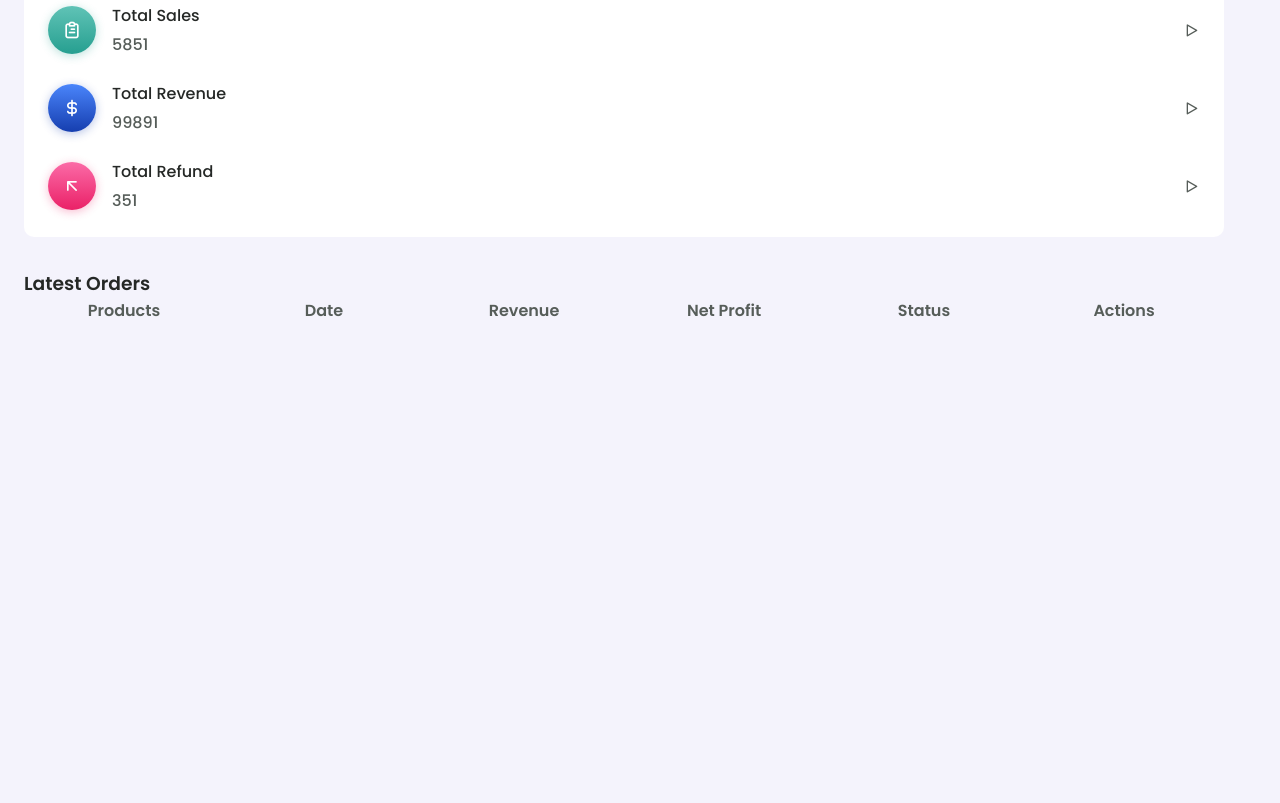
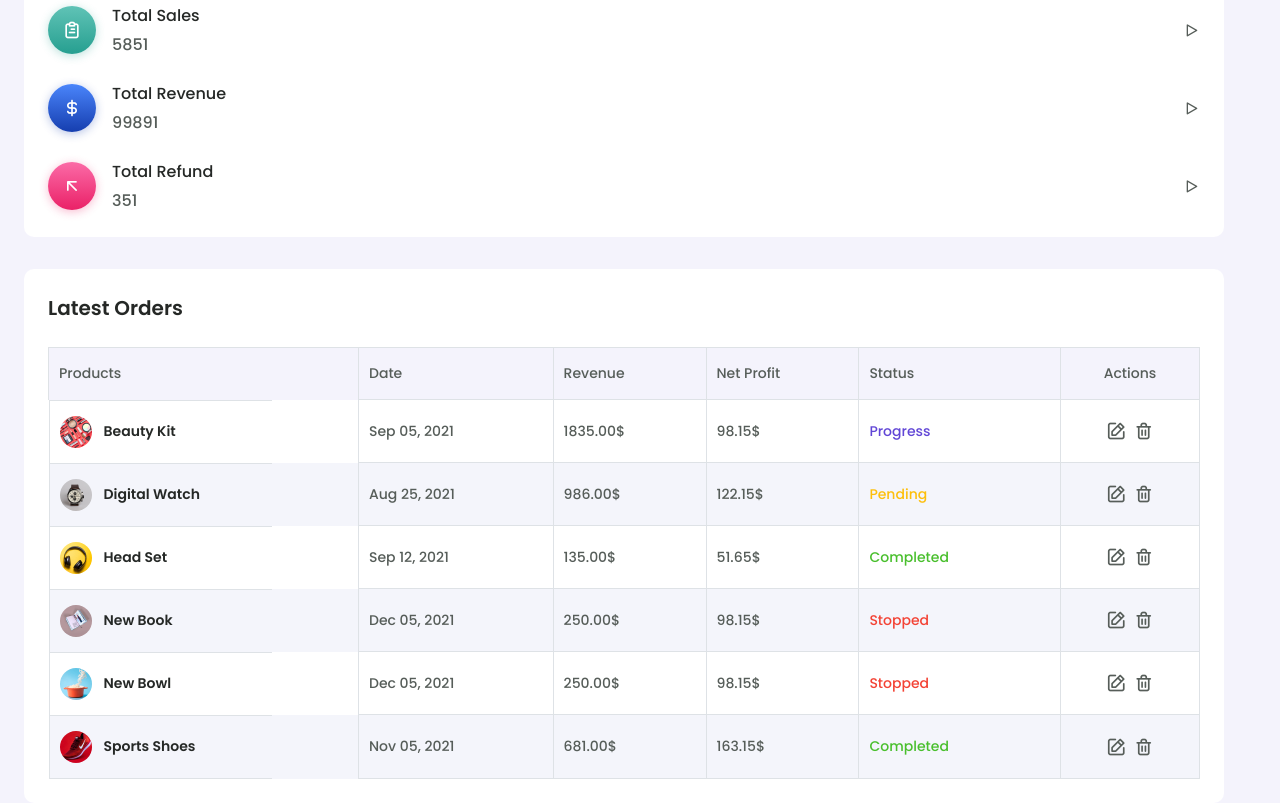
Before and after one commit to azimjonking/admin-dashboard, a plain HTML site: page index.html in a window 1280 px wide. Shown: the part 2454-3257 px from the top of the page. Before the commit the page ends 2777 px from the top, so only its background shows below. Drawn offline with nearby package versions, Linux system fonts and the light colour scheme.

Commit message:
order container is done

```diff
--- a/assets/css/style.css
+++ b/assets/css/style.css
@@ -509,7 +509,129 @@ img {
     margin-left: auto;
 }
 
+.order_container {
+    padding: 1.5rem;
+    background-color: var(--container-color);
+    border-radius: .625rem;
+}
 
+.order_title {
+    font-size: var(--h3-font-size);
+    margin-bottom: 1.5rem;
+}
+
+.order_details {
+    display: block;
+    width: 100%;
+    overflow-x: auto;
+}
+
+.order_container thead th {
+    background-color: var(--body-color);
+    font-weight: var(--font-medium);
+    text-align: left;
+    font-size: var(--small-font-size);
+}
+
+.order_container tr th, .order_container tr td {
+    padding: 15px 10px;
+    border-left: 1px solid #dee2e6;
+    border-top: 1px solid #dee2e6;
+    font-size: var(--small-font-size);
+}
+
+.order_container tr th:last-child, .order_container tr td:last-child {
+    border-right: 1px solid #dee2e6;
+}
+
+.order_container tr:last-child td {
+    border-bottom: 1px solid #dee2e6;
+}
+
+.order_container tr:nth-of-type(even) {
+    background-color: #f4f5fb;
+}
+
+.order_container tr th:nth-child(1),
+.order_container tr td:nth-child(1) {
+    width: 223px;
+}
+
+.order_container tr th:nth-child(2),
+.order_container tr td:nth-child(2) {
+    width: 140px;
+}
+
+.order_container tr th:nth-child(3),
+.order_container tr td:nth-child(3) {
+    width: 110px;
+}
+
+.order_container tr th:nth-child(4),
+.order_container tr td:nth-child(4) {
+    width: 110px;
+}
+
+.order_container tr th:nth-child(5),
+.order_container tr td:nth-child(5) {
+    width: 145px;
+}
+
+.order_container tr th:nth-child(6),
+.order_container tr td:nth-child(6) {
+    width: 100px;
+    text-align: center;
+}
+
+.order_item {
+    display: flex;
+    align-items: center;
+    column-gap: .75rem;
+}
+
+.order_img {
+    height: 2rem;
+    width: 2rem;
+    border-radius: 50%;
+}
+
+.order_item-title {
+    font-size: var(--small-font-size);
+}
+
+.text_blue {
+    color: #6146d6;
+}
+
+.text_yellow {
+    color: #fdbf0d;
+}
+
+.text_green {
+    color: #49bf2d;
+}
+
+.text_red {
+    color: #f34335;
+}
+
+.edit {
+    margin-right: .25rem;
+}
+
+.trash,
+.edit {
+    font-size: 1.25rem;
+    color: var(--text-color);
+}
+
+.trash:hover {
+    color: #f34335;
+}
+
+.edit:hover {
+    color: #163eaf;
+}
 
 /*=============== FOOTER ===============*/
 
--- a/index.html
+++ b/index.html
@@ -445,6 +445,99 @@
                   <th>Actions</th>
                 </tr>
               </thead>
+              <tbody>
+
+                <tr>
+                  <td class="order_item">
+                    <img src="assets/img/order-1.jpg" alt="" class="order_img">
+                    <h3 class="order_item-title">Beauty Kit</h3>
+                  </td>
+                  <td>Sep 05, 2021</td>
+                  <td>1835.00$</td>
+                  <td>98.15$</td>
+                  <td><span class="text_blue">Progress</span></td>
+                  <td>
+                    <a href="#" class="edit"><i class="uil uil-edit"></i></a>
+                    <a href="#" class="trash"><i class="uil uil-trash-alt"></i></a>
+                  </td>
+                </tr>
+
+                <tr>
+                  <td class="order_item">
+                    <img src="assets/img/order-2.jpg" alt="" class="order_img">
+                    <h3 class="order_item-title">Digital Watch</h3>
+                  </td>
+                  <td>Aug 25, 2021</td>
+                  <td>986.00$</td>
+                  <td>122.15$</td>
+                  <td><span class="text_yellow">Pending</span></td>
+                  <td>
+                    <a href="#" class="edit"><i class="uil uil-edit"></i></a>
+                    <a href="#" class="trash"><i class="uil uil-trash-alt"></i></a>
+                  </td>
+                </tr>
+
+                <tr>
+                  <td class="order_item">
+                    <img src="assets/img/order-3.jpg" alt="" class="order_img">
+                    <h3 class="order_item-title">Head Set</h3>
+                  </td>
+                  <td>Sep 12, 2021</td>
+                  <td>135.00$</td>
+                  <td>51.65$</td>
+                  <td><span class="text_green">Completed</span></td>
+                  <td>
+                    <a href="#" class="edit"><i class="uil uil-edit"></i></a>
+                    <a href="#" class="trash"><i class="uil uil-trash-alt"></i></a>
+                  </td>
+                </tr>
+
+                <tr>
+                  <td class="order_item">
+                    <img src="assets/img/order-4.jpg" alt="" class="order_img">
+                    <h3 class="order_item-title">New Book</h3>
+                  </td>
+                  <td>Dec 05, 2021</td>
+                  <td>250.00$</td>
+                  <td>98.15$</td>
+                  <td><span class="text_red">Stopped</span></td>
+                  <td>
+                    <a href="#" class="edit"><i class="uil uil-edit"></i></a>
+                    <a href="#" class="trash"><i class="uil uil-trash-alt"></i></a>
+                  </td>
+                </tr>
+
+                <tr>
+                  <td class="order_item">
+                    <img src="assets/img/order-5.jpg" alt="" class="order_img">
+                    <h3 class="order_item-title">New Bowl</h3>
+                  </td>
+                  <td>Dec 05, 2021</td>
+                  <td>250.00$</td>
+                  <td>98.15$</td>
+                  <td><span class="text_red">Stopped</span></td>
+                  <td>
+                    <a href="#" class="edit"><i class="uil uil-edit"></i></a>
+                    <a href="#" class="trash"><i class="uil uil-trash-alt"></i></a>
+                  </td>
+                </tr>
+
+                <tr>
+                  <td class="order_item">
+                    <img src="assets/img/order-6.jpg" alt="" class="order_img">
+                    <h3 class="order_item-title">Sports Shoes</h3>
+                  </td>
+                  <td>Nov 05, 2021</td>
+                  <td>681.00$</td>
+                  <td>163.15$</td>
+                  <td><span class="text_green">Completed</span></td>
+                  <td>
+                    <a href="#" class="edit"><i class="uil uil-edit"></i></a>
+                    <a href="#" class="trash"><i class="uil uil-trash-alt"></i></a>
+                  </td>
+                </tr>
+
+              </tbody>
             </table>
           </div>
         </div>
```
